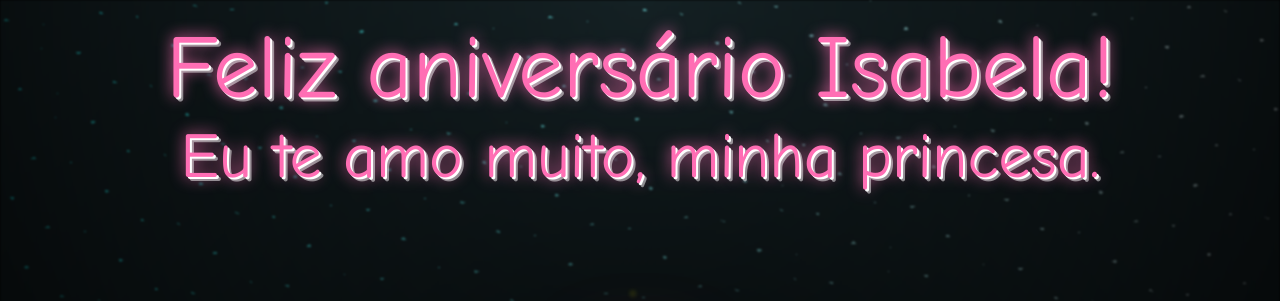
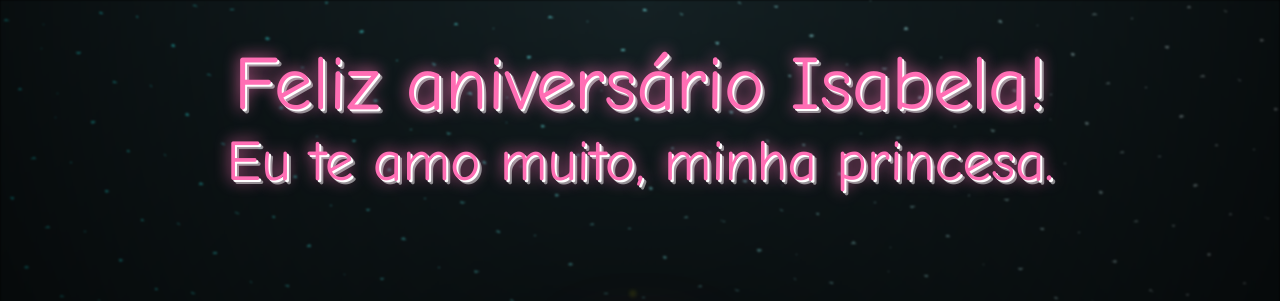
Before and after one commit to pedro05rocha/isinha, a website: page index.html in a window 1280 px wide. Shown: the top 301 px of the page. Drawn offline with Linux system fonts and the light colour scheme.

Commit message:
Update index.html

```diff
--- a/index.html
+++ b/index.html
@@ -9,14 +9,15 @@
     <title>flowers</title>
 </head>
 <body class="container">
-<div style="position: fixed; top: 2%; left: 50%; transform: translateX(-50%); text-align: center; z-index: 9999; width: 95%;">
-    <div style="font-size: 7vw; font-family: 'Comic Sans MS', 'Chalkboard SE', 'Marker Felt', sans-serif; color: #ff6eb4; text-shadow: 2px 2px 0 #fff, 4px 4px 0 rgba(255,255,255,0.5), 0 0 15px #ff6eb4; white-space: nowrap;">
+<div style="position: fixed; top: 5%; left: 0; width: 100%; text-align: center; z-index: 9999;">
+    <div style="font-size: 6vw; font-family: 'Comic Sans MS', 'Chalkboard SE', 'Marker Felt', sans-serif; color: #ff6eb4; text-shadow: 2px 2px 0 #fff, 4px 4px 0 rgba(255,255,255,0.5), 0 0 15px #ff6eb4; white-space: nowrap;">
         Feliz aniversário Isabela!
     </div>
-    <div style="font-size: 5vw; font-family: 'Comic Sans MS', 'Chalkboard SE', 'Marker Felt', sans-serif; color: #ff6eb4; text-shadow: 2px 2px 0 #fff, 4px 4px 0 rgba(255,255,255,0.5), 0 0 15px #ff6eb4; white-space: nowrap;">
+    <div style="font-size: 4.5vw; font-family: 'Comic Sans MS', 'Chalkboard SE', 'Marker Felt', sans-serif; color: #ff6eb4; text-shadow: 2px 2px 0 #fff, 4px 4px 0 rgba(255,255,255,0.5), 0 0 15px #ff6eb4; white-space: nowrap;">
         Eu te amo muito, minha princesa.
     </div>
 </div>
+
 
 
 
```
